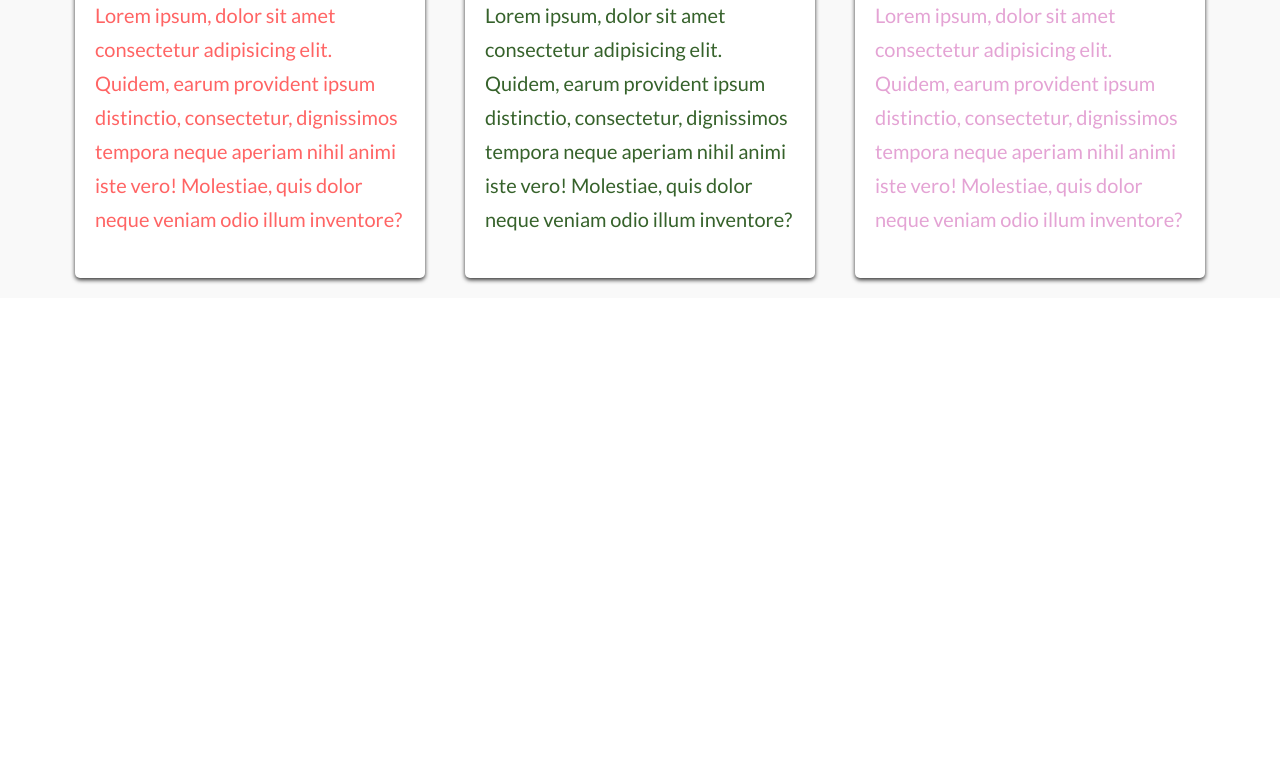
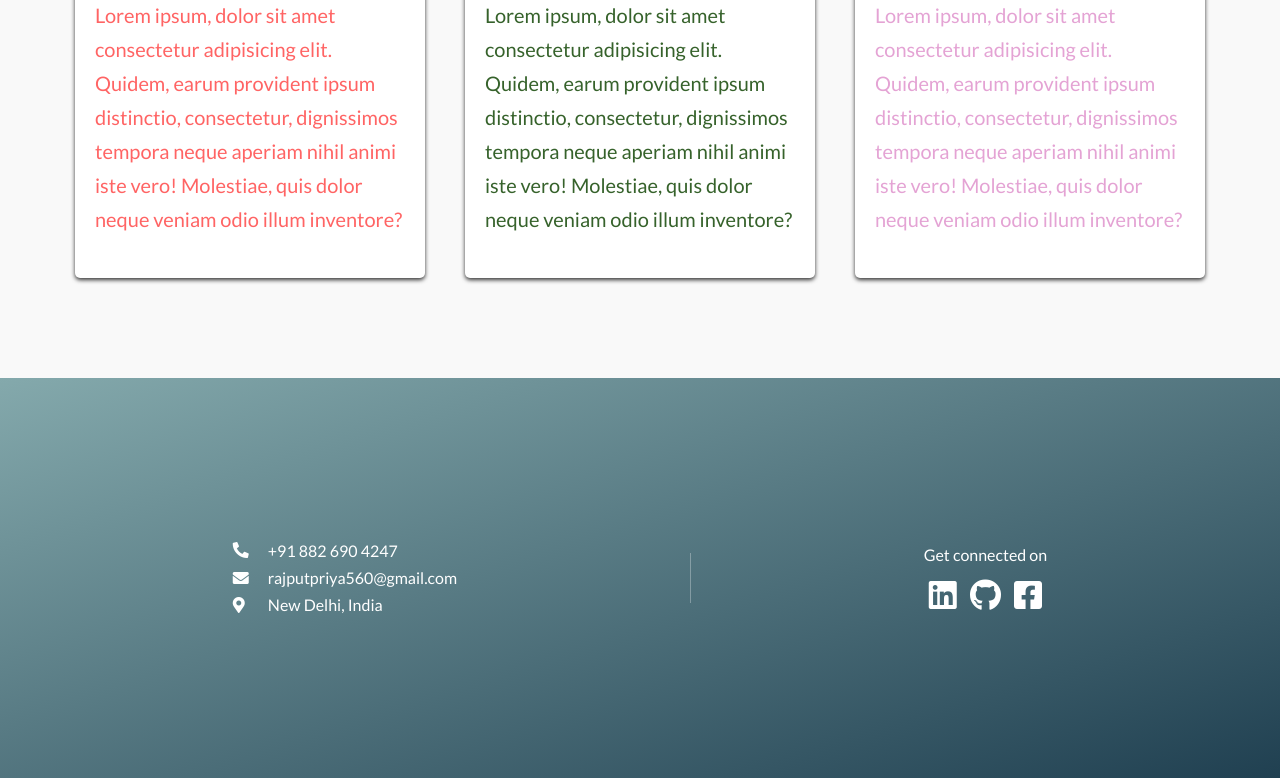
Before and after one commit to priyarajput97/my-portfolio, a website: page index.html in a window 1280 px wide. Shown: the part 2328-3106 px from the top of the page. Before the commit the page ends 2626 px from the top, so only its background shows below. Drawn offline with Linux system fonts and the light colour scheme.

Commit message:
footer added

```diff
--- a/index.html
+++ b/index.html
@@ -137,54 +137,20 @@
                 </div>
             </div>
         </section>
-    </body>
-</html>
 
-
-
-
-
-
-
-
-
-
-
-
-
-
-
-
-
-
-
-<!--
-        <div class="navbar">
-            Pending
-        </div>
-
-        <div class="profile">
-            <h1>Hi There! I'm <u>Priya Rajput</u>.</h1>
-            <img class="profile-image" src="images/me.jpg">
-        </div>
-
-        <div class="skills">
-
-        </div>
-
-        <div class="footer">
+        <footer class="footer">
             <div>
-                <div class="left-column-element">
-                    <div class="contact-icon"><i class="fa fa-phone-alt"></i></div>
-                    +91 882 690 4247
+                <div class="footer-element">
+                    <i class="fa fa-phone-alt"></i>
+                    <p>+91 882 690 4247</p>
                 </div>
-                <div class="left-column-element">
-                    <div class="contact-icon"><i class="fa fa-envelope"></i></div>
-                    rajputpriya560@gmail.com
+                <div class="footer-element">
+                    <i class="fa fa-envelope"></i>
+                    <p>rajputpriya560@gmail.com</p>
                 </div>
-                <div class="left-column-element">
-                    <div class="contact-icon"><i class="fa fa-map-marker-alt"></i></div>
-                    New Delhi, India
+                <div class="footer-element">
+                    <i class="fa fa-map-marker-alt"></i>
+                    <p>New Delhi, India</p>
                 </div>
             </div>
 
@@ -200,4 +166,6 @@
                     <a target="blank" href="#"><i class="fab fa-facebook-square fa-2x"></i></a>
                 </div>
             </div>
-        </div> -->
+        </footer>
+    </body>
+</html>
--- /dev/null
+++ b/scss/layouts/_footer.scss
@@ -0,0 +1,49 @@
+.footer {
+    height: 50vh;
+    // background-color: $color-blue-navy;
+    background-image: linear-gradient(to bottom right, $color-blue, $color-blue-navy);
+    color: $color-white;
+    font-size: 16px;
+    font-weight: 400;
+    display: flex;
+    align-items: center;
+    justify-content: space-evenly;
+    flex-wrap: wrap;
+
+    &-element {
+        display: flex;
+        align-items: center;
+
+        &  > i {
+            min-width: 20px;
+            margin-right: 15px;
+        }
+    }
+
+    .divider {
+        height: 50px;
+        border-left: 1px solid rgba($color-white, 0.3);
+    }
+
+    .connects{
+        text-align: center;
+        margin-top: 10px;
+
+        & > a {
+            &:visited,
+            &:link {
+                color: $color-white;
+                margin: 5px;
+                transition: all 0.3s ease;
+            }
+
+            &:hover {
+                color: $color-blue;
+
+                & > i {
+                    transform: translateY(-2px);
+                }
+            }
+        }
+    }
+}
--- a/scss/main.scss
+++ b/scss/main.scss
@@ -8,7 +8,7 @@
 @import 'components/button';
 @import 'components/card';
 
-@import 'components/header.scss';
-@import 'components/footer.scss';
+@import 'layouts/header';
+@import 'layouts/footer';
 
-@import 'pages/home'
+@import 'pages/home';
--- a/scss/pages/_home.scss
+++ b/scss/pages/_home.scss
@@ -35,7 +35,7 @@
         background-color: rgba($color-light, 0.8);
         text-align: center;
         border-radius: 5px;
-        transition: all 0.4s ease;
+        transition: all 0.3s ease;
 
         .skill-logo {
             width: 100px;
@@ -54,7 +54,7 @@
 .section-projects {
     background-color: $color-light-gray;
     margin-top: -15vh;
-    padding-top: 30vh;
+    padding: 30vh 0 10vh 0;
 
     .projects-container {
         max-width: 1200px;
```
Also changed, not shown: scss/components/footer.scss (deleted, +0 -43 lines), scss/layouts/_header.scss (line endings or trailing spaces), styles.css.
